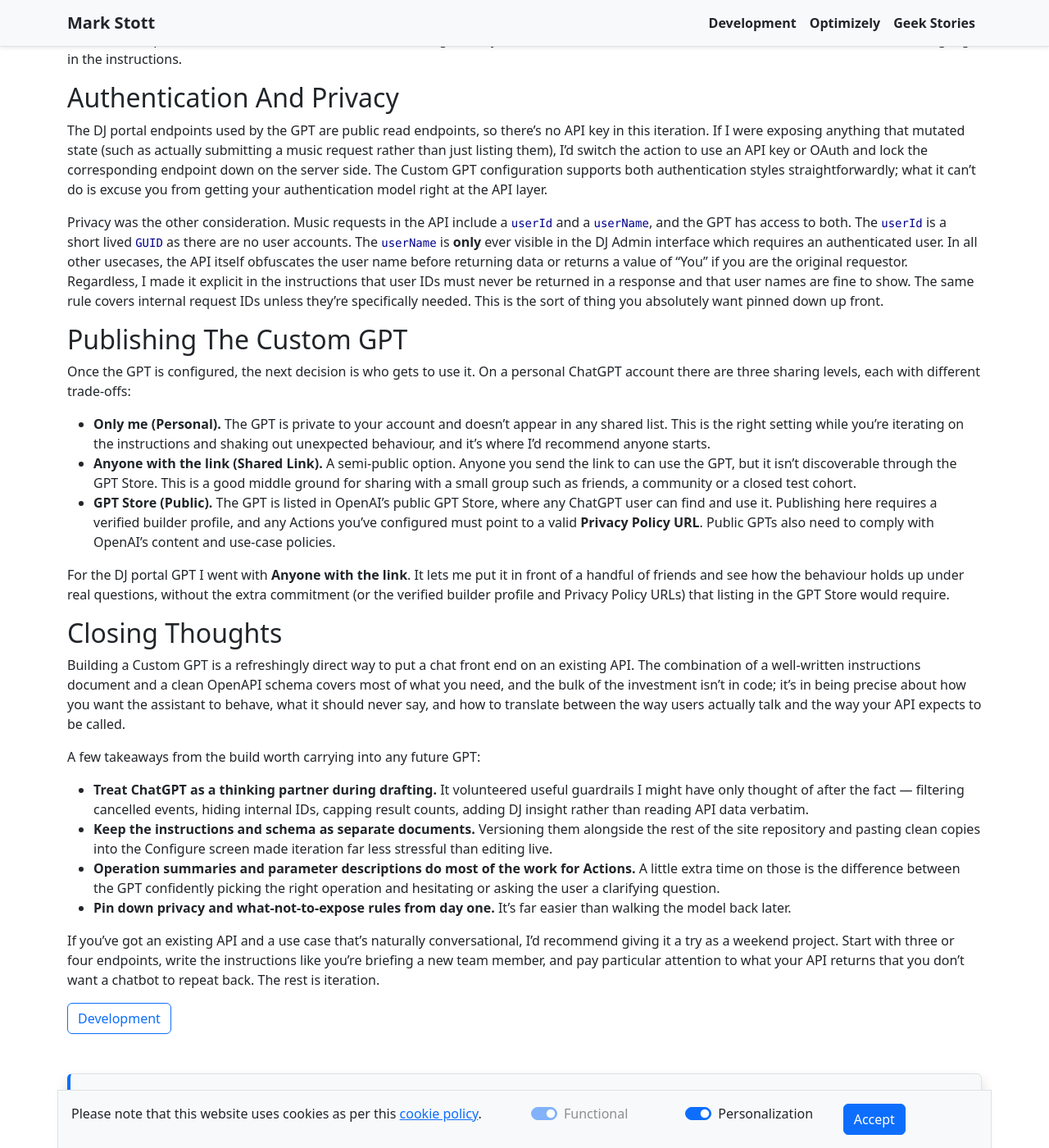
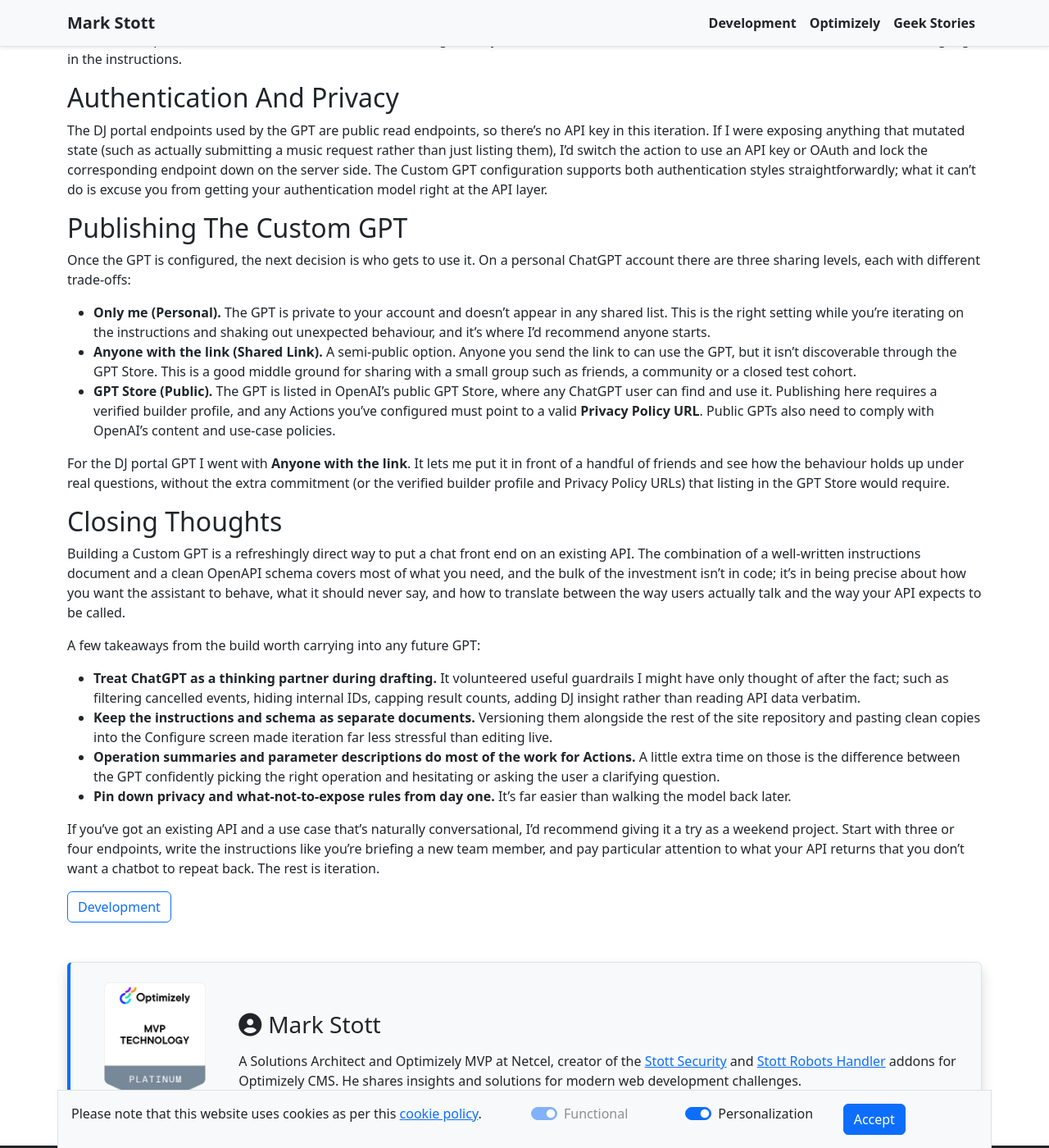
Before and after one commit to GeekInTheNorth/GeekInTheNorth.github.io, a Jekyll site: the page built from _posts/2026-05-01-creating-my-first-custom-gpt.md, in a window 1280 px wide and 1400 px high, scrolled down 5639 px. Shown: the whole window at 82% size. Built offline with Jekyll 4.4.1, drawn with Linux system fonts in a browser that asks for light colours.

Commit message:
Remove some fluff from the article

```diff
--- a/_posts/2026-05-01-creating-my-first-custom-gpt.md
+++ b/_posts/2026-05-01-creating-my-first-custom-gpt.md
@@ -159,8 +159,6 @@ That's a small piece of orchestration that, in a traditional integration, you'd
 
 The DJ portal endpoints used by the GPT are public read endpoints, so there's no API key in this iteration.  If I were exposing anything that mutated state (such as actually submitting a music request rather than just listing them), I'd switch the action to use an API key or OAuth and lock the corresponding endpoint down on the server side.  The Custom GPT configuration supports both authentication styles straightforwardly; what it can't do is excuse you from getting your authentication model right at the API layer.
 
-Privacy was the other consideration.  Music requests in the API include a `userId` and a `userName`, and the GPT has access to both.  The `userId` is a short lived `GUID` as there are no user accounts.  The `userName` is **only** ever visible in the DJ Admin interface which requires an authenticated user. In all other usecases, the API itself obfuscates the user name before returning data or returns a value of "You" if you are the original requestor.  Regardless, I made it explicit in the instructions that user IDs must never be returned in a response and that user names are fine to show.  The same rule covers internal request IDs unless they're specifically needed.  This is the sort of thing you absolutely want pinned down up front.
-
 ## Publishing The Custom GPT
 
 Once the GPT is configured, the next decision is who gets to use it.  On a personal ChatGPT account there are three sharing levels, each with different trade-offs:
@@ -177,7 +175,7 @@ Building a Custom GPT is a refreshingly direct way to put a chat front end on an
 
 A few takeaways from the build worth carrying into any future GPT:
 
-- **Treat ChatGPT as a thinking partner during drafting.**  It volunteered useful guardrails I might have only thought of after the fact — filtering cancelled events, hiding internal IDs, capping result counts, adding DJ insight rather than reading API data verbatim.
+- **Treat ChatGPT as a thinking partner during drafting.**  It volunteered useful guardrails I might have only thought of after the fact; such as filtering cancelled events, hiding internal IDs, capping result counts, adding DJ insight rather than reading API data verbatim.
 - **Keep the instructions and schema as separate documents.**  Versioning them alongside the rest of the site repository and pasting clean copies into the Configure screen made iteration far less stressful than editing live.
 - **Operation summaries and parameter descriptions do most of the work for Actions.**  A little extra time on those is the difference between the GPT confidently picking the right operation and hesitating or asking the user a clarifying question.
 - **Pin down privacy and what-not-to-expose rules from day one.**  It's far easier than walking the model back later.
```
